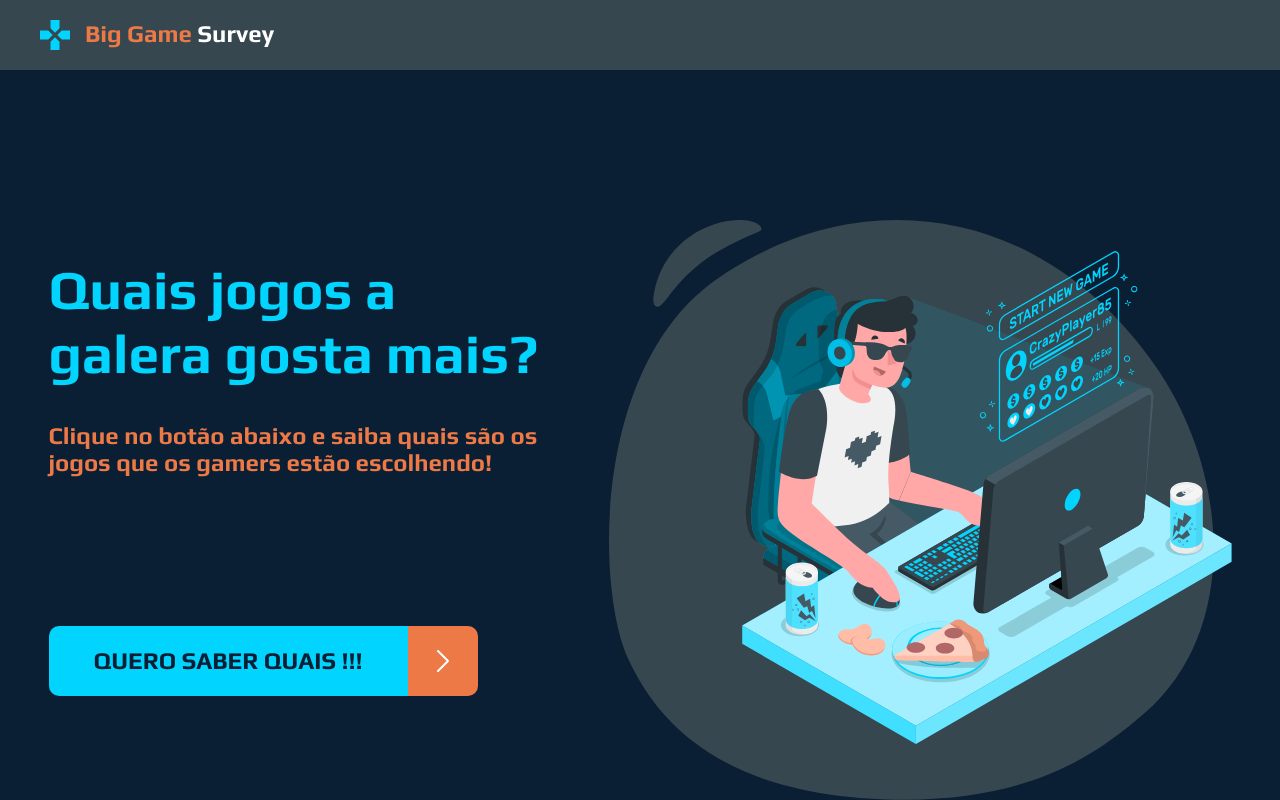
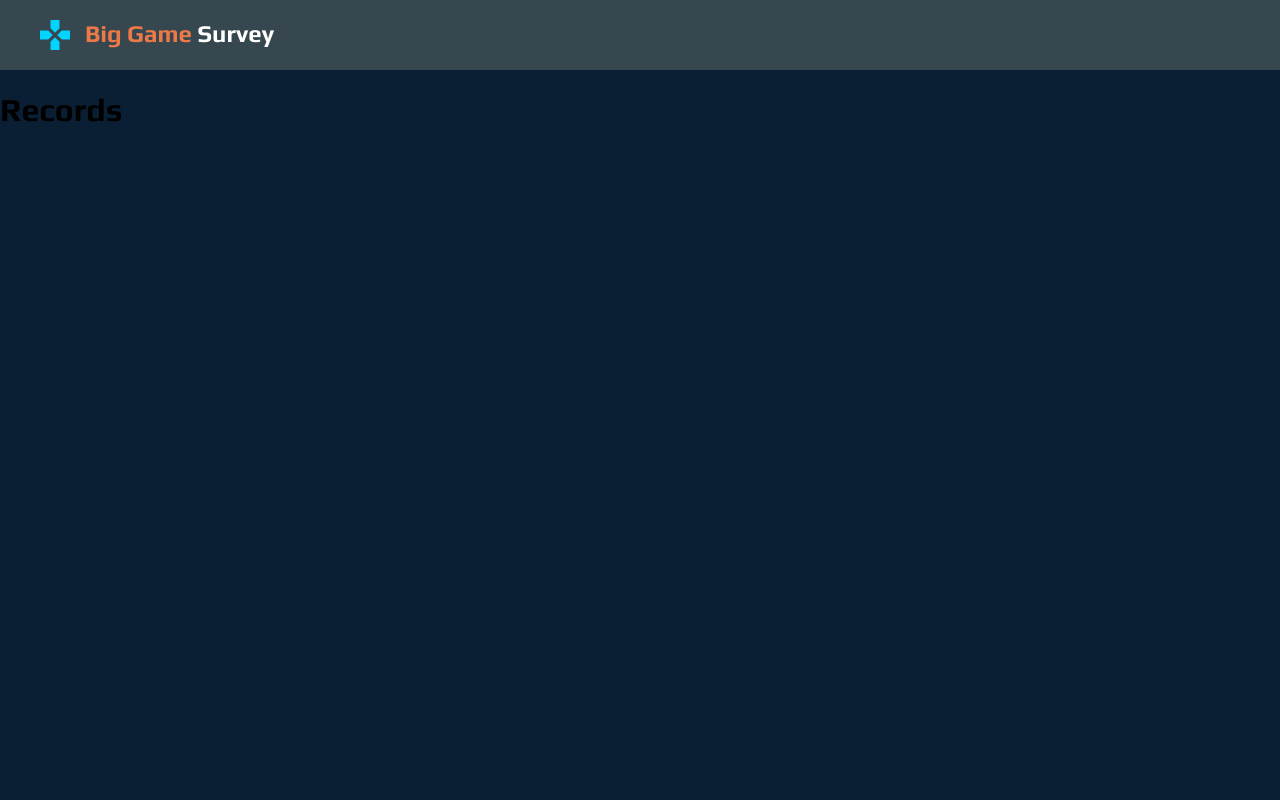
Before and after one commit to felrespin/sds1, a React (Create React App) app in the folder front-web/: page /records in a window 1280 px wide. Built offline with nearby package versions, Linux system fonts and the light colour scheme.

Commit message:
Create Navigation with Routes

```diff
--- a/front-web/package.json
+++ b/front-web/package.json
@@ -10,8 +10,10 @@
     "@types/node": "^12.0.0",
     "@types/react": "^16.9.0",
     "@types/react-dom": "^16.9.0",
+    "@types/react-router-dom": "^5.1.5",
     "react": "^16.13.1",
     "react-dom": "^16.13.1",
+    "react-router-dom": "^5.2.0",
     "react-scripts": "3.4.3",
     "typescript": "~3.7.2"
   },
@@ -35,5 +37,8 @@
       "last 1 firefox version",
       "last 1 safari version"
     ]
+  },
+  "devDependencies": {
+    "@types/react-router-dom": "^5.1.5"
   }
 }
--- a/front-web/src/App.tsx
+++ b/front-web/src/App.tsx
@@ -1,15 +1,11 @@
 import React from "react";
 import "./App.css";
-import Header from "./components/Header";
-import Home from "./pages/Home";
+import Routes from "./Routes";
 
 function App() {
   return (
 
-    <div>
-      <Header />
-      <Home />
-    </div>
+    <Routes />
 
   );
 }
--- /dev/null
+++ b/front-web/src/Routes.tsx
@@ -0,0 +1,23 @@
+import React from "react";
+import { BrowserRouter, Route, Switch } from "react-router-dom";
+import Home from "./pages/Home";
+import Header from "./components/Header";
+import Records from './pages/Records';
+
+const Routes = () => (
+
+    <BrowserRouter>
+        <Header />
+        <Switch>
+            <Route path="/" exact >
+                <Home />
+            </Route>
+            <Route path="/records" >
+                <Records />
+            </Route>
+        </Switch>
+    </BrowserRouter>
+
+);
+
+export default Routes;
--- a/front-web/src/components/Header/index.tsx
+++ b/front-web/src/components/Header/index.tsx
@@ -1,16 +1,18 @@
 import React from "react";
+import { ReactComponent as Logo } from '../../assets/logo.svg';
+import { Link } from 'react-router-dom';
 import './styles.css';
-import { ReactComponent as Logo } from '../../assets/logo.svg';
-
 
 const Header = () => (
 
     <header className="main-header">
         <Logo />
+        <Link to="/">
         <div className="logo-text">
             <span className="logo-text-1">Big Game</span>
             <span className="logo-text-2"> Survey</span>
         </div>
+        </Link>
     </header>
 );
 
--- a/front-web/src/pages/Home/index.tsx
+++ b/front-web/src/pages/Home/index.tsx
@@ -1,6 +1,7 @@
 import React from "react";
 import { ReactComponent as ArrowIcon } from "../../assets/arrow.svg";
 import { ReactComponent as GamerImage } from "../../assets/gamer.svg";
+import { Link } from "react-router-dom";
 import "./styles.css";
 
 const Home = () => (
@@ -11,14 +12,16 @@ const Home = () => (
         Clique no botão abaixo e saiba quais são os jogos que os gamers estão
         escolhendo!
       </h3>
-      <div className="home-actions">
-        <button className="home-btn">QUERO SABER QUAIS !!!</button>
-        <div className="home-btn-icon">
-          <ArrowIcon />
+      <Link to="/records">
+        <div className="home-actions">
+          <button className="home-btn">QUERO SABER QUAIS !!!</button>
+          <div className="home-btn-icon">
+            <ArrowIcon />
+          </div>
         </div>
-      </div>
+      </Link>
     </div>
-    <GamerImage className="home-image"/>
+    <GamerImage className="home-image" />
   </div>
 );
 
--- /dev/null
+++ b/front-web/src/pages/Records/index.tsx
@@ -0,0 +1,8 @@
+import React from "react";
+
+const Records = () => (
+
+    <h1>Records</h1>
+);
+
+export default Records;
```
Also changed, not shown: 1 other file (tests, documents, lock files or other folders).
